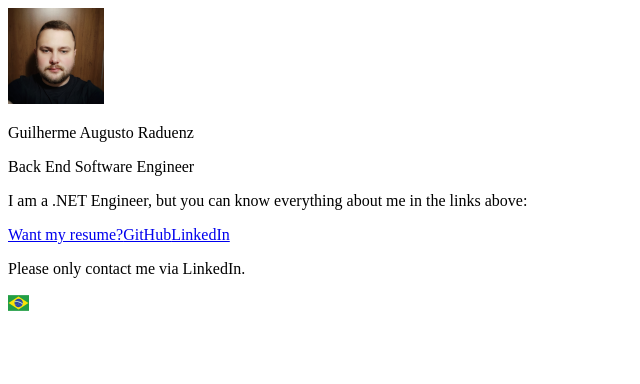
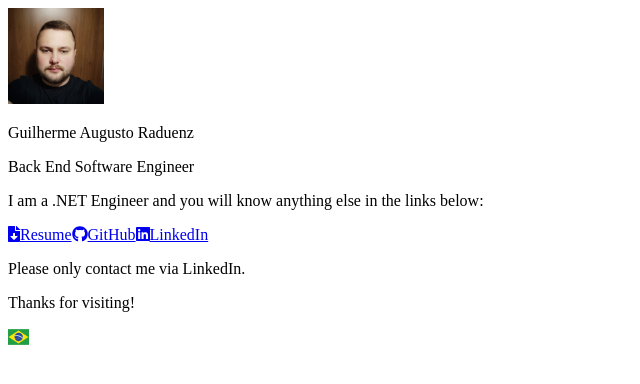
Before and after one commit to graduenz/site, a Next.js app: page / in a window 1280 px wide. Shown: the top 384 px of the page, without its empty margins (0-640 px from the left). Built offline with nearby package versions, Linux system fonts and the light colour scheme.

Commit message:
some improvements

```diff
--- a/package.json
+++ b/package.json
@@ -8,6 +8,10 @@
     "start": "next start"
   },
   "dependencies": {
+    "@fortawesome/fontawesome-svg-core": "^1.2.36",
+    "@fortawesome/free-brands-svg-icons": "^5.15.4",
+    "@fortawesome/free-solid-svg-icons": "^5.15.4",
+    "@fortawesome/react-fontawesome": "^0.1.15",
     "next": "10.2.0",
     "react": "17.0.2",
     "react-dom": "17.0.2"
--- a/pages/index.js
+++ b/pages/index.js
@@ -2,6 +2,10 @@ import Head from 'next/head'
 import Image from 'next/image'
 
 import 'flag-icon-css/css/flag-icon.min.css'
+
+import { FontAwesomeIcon } from '@fortawesome/react-fontawesome'
+import { faFileDownload } from '@fortawesome/free-solid-svg-icons'
+import { faGithub, faLinkedin } from '@fortawesome/free-brands-svg-icons'
 
 export default function Home() {
   return (
@@ -11,7 +15,7 @@ export default function Home() {
         <link rel="icon" href="/favicon.ico" />
       </Head>
 
-      <div className="mt-20 flex flex-col items-center">
+      <div className="mt-20 flex flex-col items-center px-8">
         <Image
           src="/profile.png"
           alt="ugly dev"
@@ -26,30 +30,45 @@ export default function Home() {
         </p>
       </div>
 
-      <div className="mt-10 flex flex-col items-center">
+      <div className="mt-10 flex flex-col items-center px-8">
         <p className="font-medium">
-          I am a .NET Engineer, but you can know everything about me in the links above:
+          I am a .NET Engineer and you will know anything else in the links below:
         </p>
         <div className="mt-10 flex flex-col space-y-2">
           <a
             href="javascript:alert('coming soon')"
-            className="shadow rounded text-center text-sm font-medium px-6 py-3">
-            Want my resume?
+            className="w-40 shadow rounded text-sm font-medium px-6 py-3 flex flex-row">
+            <FontAwesomeIcon
+              icon={faFileDownload}
+              height={16}
+              className="mr-4" />
+            Resume
           </a>
           <a
             href="https://github.com/graduenz"
-            className="shadow rounded text-center text-sm font-medium px-6 py-3">
+            className="shadow rounded text-sm font-medium px-6 py-3 flex flex-row">
+            <FontAwesomeIcon
+              icon={faGithub}
+              height={16}
+              className="mr-4" />
             GitHub
           </a>
           <a
             href="https://linkedin.com/in/graduenz"
-            className="shadow rounded text-center text-sm font-medium px-6 py-3">
+            className="shadow rounded text-sm font-medium px-6 py-3 flex flex-row">
+            <FontAwesomeIcon
+              icon={faLinkedin}
+              height={16}
+              className="mr-4" />
             LinkedIn
           </a>
         </div>
         <p className="font-medium mt-10">
           Please only contact me via LinkedIn.
         </p>
+        <p className="font-medium mt-4 mb-4">
+          Thanks for visiting!
+        </p>
         <span className="flag-icon flag-icon-br mt-4"></span>
       </div>
     </main>
```
Also changed, not shown: 1 other file (tests, documents, lock files or other folders).
